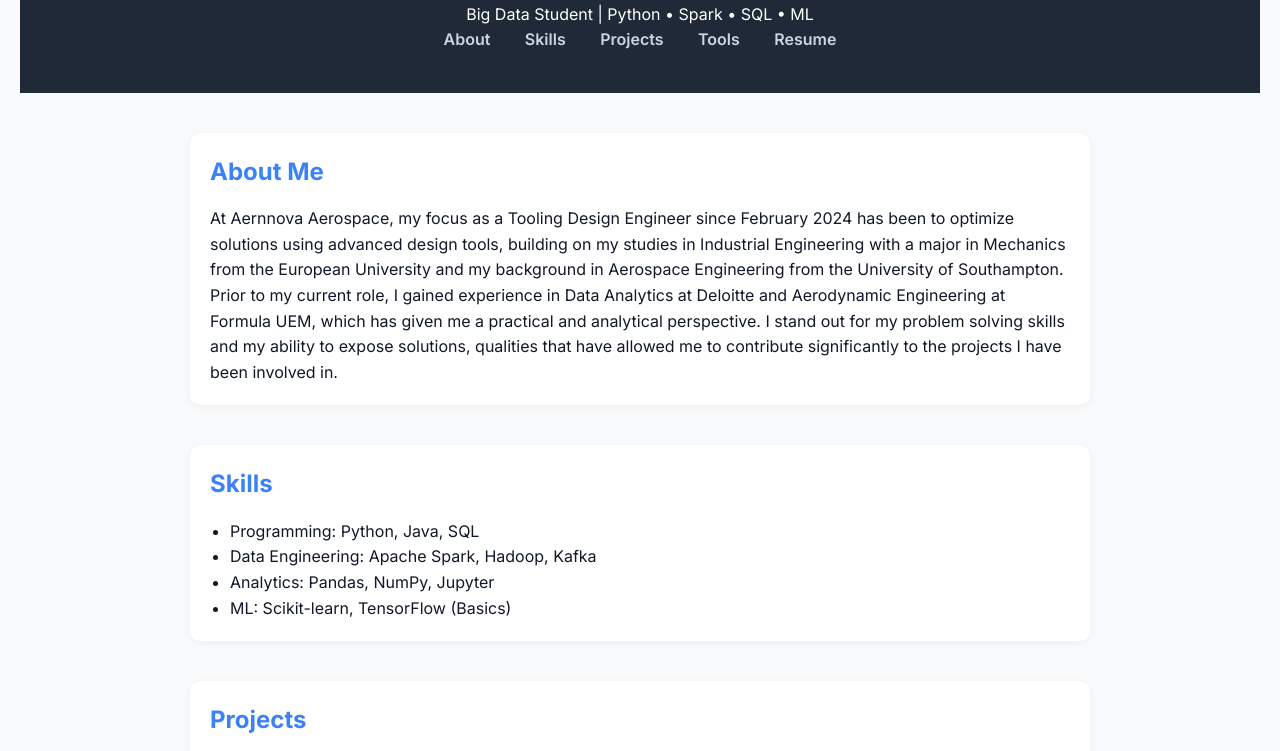
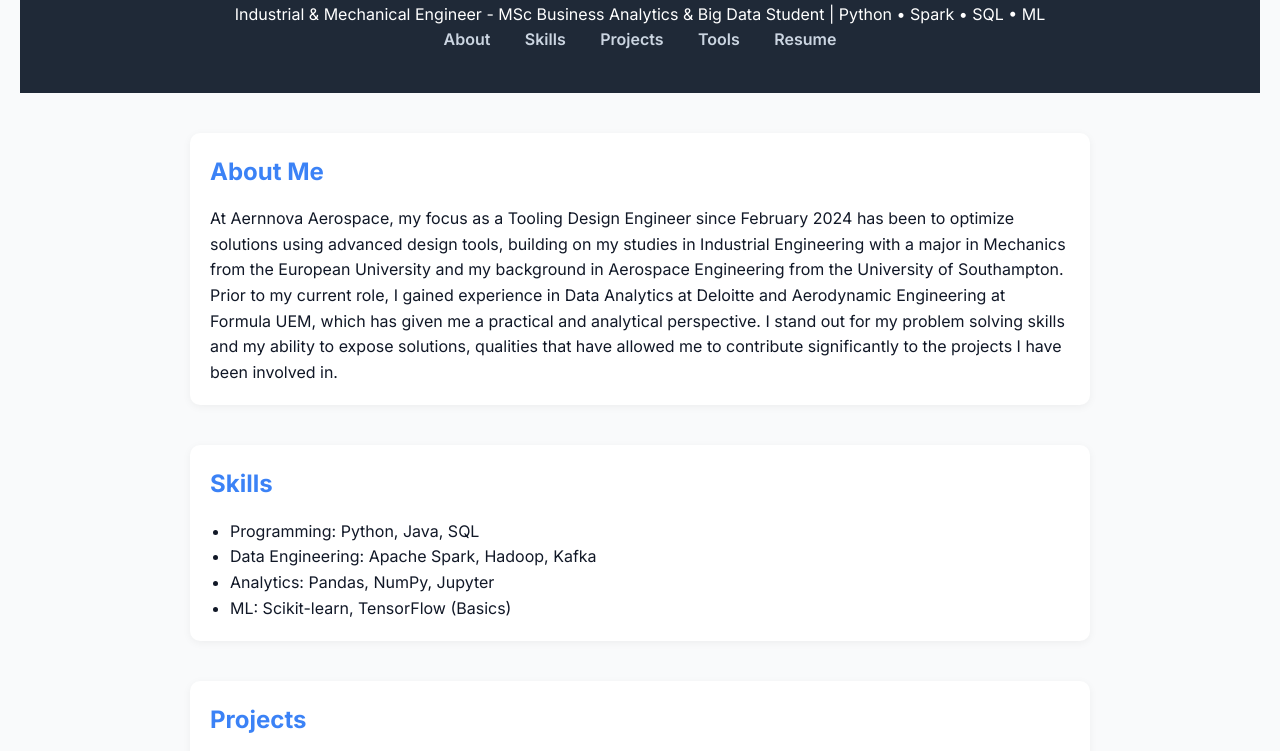
Before and after one commit to miguelsalom99/miguelsalom99.github.io, a plain HTML site: page index.html in a window 1280 px wide. Shown: the part 158-909 px from the top of the page. Drawn offline with Linux system fonts and the light colour scheme.

Commit message:
Update index.html

```diff
--- a/index.html
+++ b/index.html
@@ -94,7 +94,7 @@ rel="stylesheet">
 <body>
  <header>
  <h1>Miguel Salom Jimenez</h1>
- <p>Big Data Student | Python • Spark • SQL • ML</p>
+ <p>Industrial & Mechanical Engineer - MSc Business Analytics & Big Data Student | Python • Spark • SQL • ML</p>
  <nav>
  <a href="#about">About</a>
  <a href="#skills">Skills</a>
```
